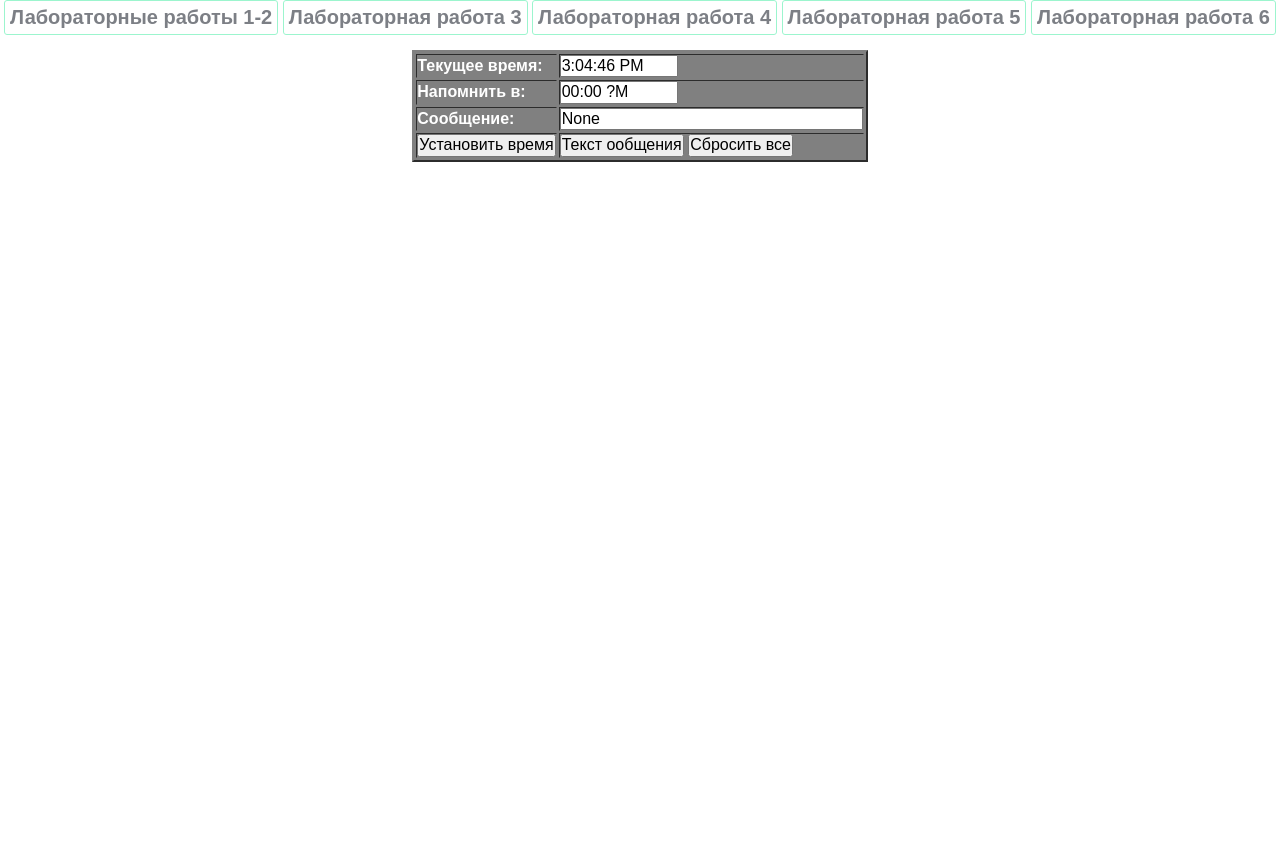
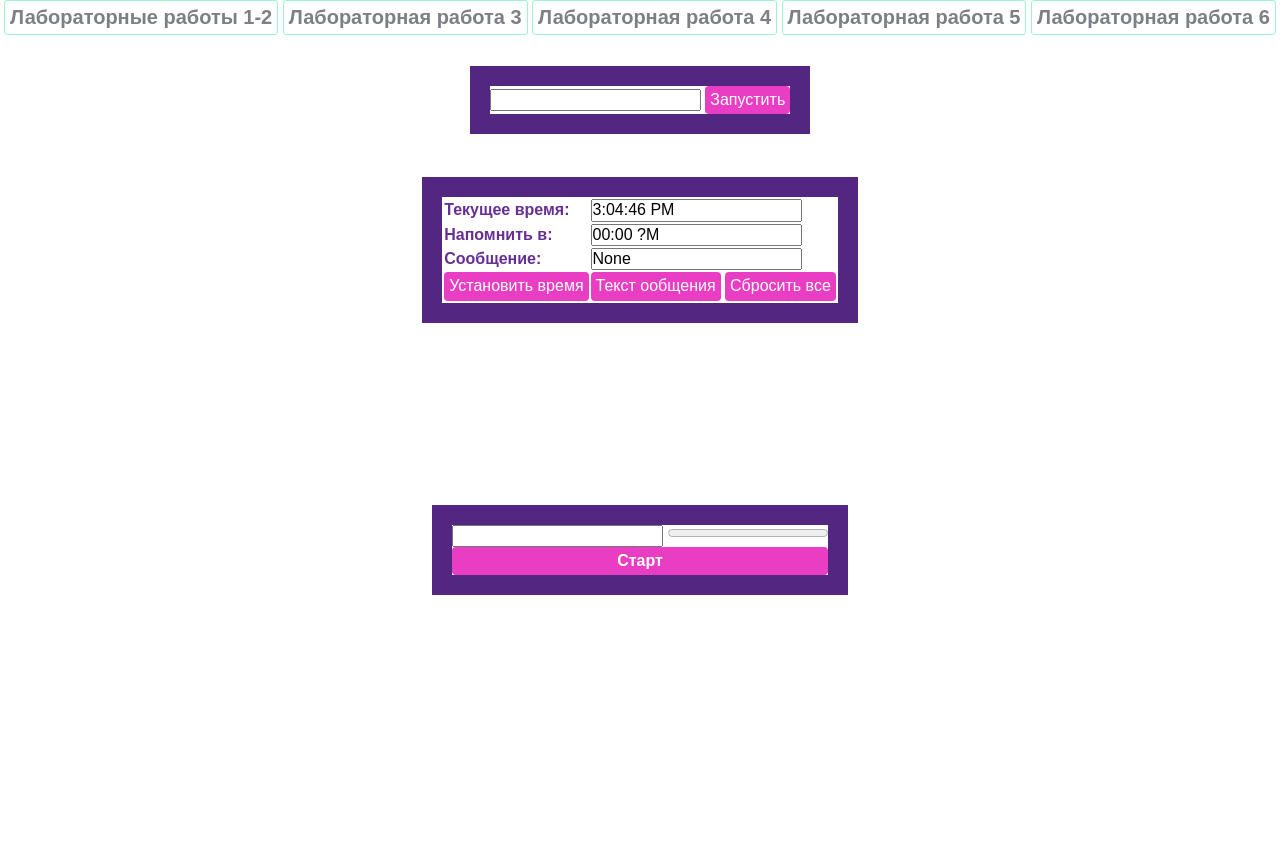
Before and after one commit to Thunderinthegrass/Practice, a website: page app/alarm-clock.html in a window 1280 px wide. Before the commit the page ends 800 px from the top, so only its background shows below. Drawn offline with nearby package versions, Linux system fonts and the light colour scheme.

Commit message:
finiched all tasks

```diff
--- a/app/alarm-clock.html
+++ b/app/alarm-clock.html
@@ -18,98 +18,81 @@
       <a href="alarm-clock.html" class="menu__item menu__item-5">Лабораторная работа 6</a>
     </div>
   </nav>
+  <div class="timer-container">
+    <div class="timer-section">
+      <div class="timer-wrapper">
+        <div class="timer-inner">
+          <input type="text" name="time" id="time">
+          <button id="button" class="timer-btn">Запустить</button>
+          <div id="timer"></div>
+        </div>
+      </div>
+    </div>
+  </div>
 
   <body onLoad="startclock();">
+    <div class="alarm-section">
+      <div class="alarm-wrapper">
+        <div class="alarm-inner">
+          <form name="alert">
+            <table>
+              <tr>
+                <td>
+                  Текущее время:
+                </td>
+                <td>
+                  <input type="text" name="time" value="00:00 ?M">
+                </td>
+              </tr>
+              <tr>
+                <td>Напомнить в:&nbsp;</td>
+                <td>
+                  <input type="text" name="set" value="00:00 ?M">
+                </td>
+              </tr>
+              <tr>
+                <td>Сообщение:</td>
+                <td>
+                  <input type="text" name="message" value="None">
+                </td>
+              </tr>
+              <tr>
+                <td>
+                  <input type="button" class="alarm-btn" value="Установить время" onclick="setalert()">
+                </td>
+                <td>
+                  <input type="button" class="alarm-btn" value="Текст ообщения" onclick="setmess()">
+                  <input type="button" class="alarm-btn" value="Сбросить все" onclick="quit()">
+                </td>
+              </tr>
+            </table>
+          </form>
+        </div>
+      </div>
+    </div>
+    <div class="progress-section">
+      <div class="progress-wrapper">
+        <div class="progress-inner">
+          <input type="text" class="progress-inp">
+          <progress class="user-progress" max="30" value="0">
 
-        <SCRIPT>
-        set = null
-        var timerID = null
-        var timerRunning = false
+          </progress>
+          <div class="progress-btn">
+            Старт
+          </div>
+          <div class="out-progress">
 
-        function stopclock() {
-        if(timerRunning)
-        clearTimeout(timerID)
-        timerRunning = false
-        }
-        function startclock() {
-        stopclock()
-        showtime()
-        }
-        function showtime(){
-        var now = new Date()
-        var hours = now.getHours()
-        var minutes = now.getMinutes()
-        var seconds = now.getSeconds()
-        var timeValue = "" + ((hours > 12) ? hours - 12 : hours)
-        timeValue += ((minutes < 10) ? ":0" : ":") + minutes
-        timeValue += ((seconds < 10) ? ":0" : ":") + seconds
-        timeValue += (hours >= 12) ? " PM" : " AM"
-        document.alert.time.value = timeValue
-        if(timeValue == set){
-        alert(message);
-        }
-        timerID = setTimeout("showtime()",1000)
-        timerRunning = true
-        }
-        function setalert() {
-        set = prompt("Установка времени напоминания.\nВведите время в формате 0:00:00. Например 11:01:00 AM","");
-        document.alert.set.value = set
-        if (document.alert.message.value == "None"){
-        setmess();
-        }
-        if (document.alert.message.value == "null"){
-        setmess();
-        }
-        }
-        function setmess() {
-
-        message = prompt("Установка сообщения для напоминания.\nВведите свое сообщение.","");
-        document.alert.message.value = message
-        }
-        function quit() {
-        if(confirm("Сбросить все установки?")) {
-        close()
-        }
-        }
-        </SCRIPT>
-        </font>
-        <CENTER>
-        <FORM NAME="alert">
-        <TABLE bgcolor="#808080" border="2">
-        <TR><TD><font size="3" color="#FFFFFF"><b>Текущее время:</b></font> </TD><TD>
-        <font size="3" color="#FFFFFF">
-        <b><INPUT TYPE=TEXT NAME="time" VALUE="00:00 ?M" SIZE=10></b>
-        </font>
-        </TD></TR>
-        <TR><TD><font size="3" color="#FFFFFF"><b>Напомнить в:&nbsp;</b></font> </TD><TD>
-        <font size="3" color="#FFFFFF">
-        <b><INPUT TYPE=TEXT NAME="set" VALUE="00:00 ?M" SIZE=10></b>
-        </font>
-        </TD></TR>
-        <TR><TD><font size="3" color="#FFFFFF"><b>Сообщение:</b></font> </TD><TD>
-        <font size="3" color="#FFFFFF">
-        <b><INPUT TYPE=TEXT NAME="message" VALUE="None" SIZE=30></b>
-        </font>
-        </TD></TR>
-        <TR><TD>
-        <font size="3" color="#FFFFFF">
-        <b><INPUT TYPE=BUTTON STYLE="WIDTH:140" VALUE="Установить время" ONCLICK="setalert()"></b>
-        </font>
-        </TD><TD>
-        <font size="3" color="#FFFFFF">
-        <b><INPUT TYPE=BUTTON STYLE="WIDTH:120" VALUE="Текст ообщения" ONCLICK="setmess()"></b></font><font size="3" color="#FFFFFF"><b>
-        <INPUT TYPE=BUTTON STYLE="WIDTH:100" VALUE="Сбросить все" ONCLICK="quit()"></b>
-        </font>
-        </TD></TR>
-        </TABLE>
-        </FORM>
-        </center>
+          </div>
+        </div>
+      </div>
+    </div>
     </section>
     </div>
 
     <script src="https://ajax.googleapis.com/ajax/libs/jquery/3.4.1/jquery.min.js"></script>
     <script src="js/libs.min.js"></script>
     <script src="js/main.js"></script>
+    <script src="js/alarm-clock.js"></script>
   </body>
 
 </html>
--- /dev/null
+++ b/app/js/alarm-clock.js
@@ -0,0 +1,117 @@
+set = null;
+let timerID = null;
+let timerRunning = false;
+function stopclock() {
+  if (timerRunning)
+    clearTimeout(timerID)
+  timerRunning = false;
+}
+function startclock() {
+  stopclock();
+  showtime();
+}
+function showtime() {
+  let now = new Date();
+  let hours = now.getHours();
+  let minutes = now.getMinutes();
+  let seconds = now.getSeconds();
+  let timeValue = "" + ((hours > 12) ? hours - 12 : hours);
+  timeValue += ((minutes < 10) ? ":0" : ":") + minutes;
+  timeValue += ((seconds < 10) ? ":0" : ":") + seconds;
+  timeValue += (hours >= 12) ? " PM" : " AM";
+  document.alert.time.value = timeValue;
+  if (timeValue == set) {
+    alert(message);
+  }
+  timerID = setTimeout("showtime()", 1000);
+  timerRunning = true;
+}
+function setalert() {
+  set = prompt("Установка времени напоминания.\nВведите время в формате 0:00:00. Например 11:01:00 AM", "");
+  document.alert.set.value = set;
+  if (document.alert.message.value == "None") {
+    setmess();
+  }
+  if (document.alert.message.value == "null") {
+    setmess();
+  }
+}
+function setmess() {
+  message = prompt("Установка сообщения для напоминания.\nВведите свое сообщение.", "");
+  document.alert.message.value = message;
+}
+function quit() {
+  if (confirm("Сбросить все установки?")) {
+    close();
+  }
+}
+
+
+// timer
+let timerInput = document.getElementById("time");
+let buttonRun = document.getElementById("button")
+let timerShow = document.getElementById("timer");
+
+buttonRun.addEventListener('click', function () {
+  timeMinut = parseInt(timerInput.value) * 60;
+})
+
+timer = setInterval(function () {
+  seconds = timeMinut % 60
+  minutes = timeMinut / 60 % 60
+  hour = timeMinut / 60 / 60 % 60
+  if (timeMinut < 0) {
+    clearInterval(timer);
+    alert("Время закончилось");
+  } else {
+    let strTimer = `${Math.trunc(hour)}:${Math.trunc(minutes)}:${seconds}`;
+    timerShow.innerHTML = strTimer;
+  }
+  --timeMinut;
+}, 1000)
+
+// progress
+function userProgress(time) {
+  let start = 0;
+  let outProgress = document.querySelector('.out-progress');
+  let progressElement = document.querySelector('.user-progress');
+  let progressBtn = document.querySelector('.progress-btn');
+  let progressInp = document.querySelector('.progress-inp');
+  let r = Math.floor(Math.random() * Math.floor(101));
+  console.log(r);
+
+  progressBtn.onclick = function () {
+
+
+    let valInp = progressInp.value;
+    let progressInpNum = Number(valInp);
+    console.log(progressInpNum);
+
+    let intervalId = setInterval(function () {
+      if (start > 30 && r != progressInpNum) {
+        clearInterval(intervalId);
+        outProgress.innerHTML = 'Не угадал';
+      }
+      if (r == progressInpNum) {
+        outProgress.innerHTML = 'Угадал';
+        clearInterval(intervalId);
+      }
+      else {
+        progressElement.value = start;
+
+      }
+
+      start++;
+    }, time);
+
+    if (r != progressInpNum) {
+      if (r > progressInpNum) {
+        outProgress.innerHTML = 'Больше';
+      }
+      else if (r < progressInpNum) {
+        outProgress.innerHTML = 'Меньше';
+      }
+    }
+  }
+}
+userProgress(1000);
--- a/app/scss/style.scss
+++ b/app/scss/style.scss
@@ -62,8 +62,65 @@ body {
   color: #4b0981d8;
   font-weight: bold;
 }
+.timer-container {
+  display: flex;
+  height: 200px;
+}
+
+.timer {
+  margin: auto;
+}
 .clock-body{
   padding: 50px 0;
+  height: 100vh;
+  display: flex;
+  justify-content: space-around;
+  align-items: center;
+  flex-direction: column;
+}
+.alarm-section,
+.timer-section,
+.progress-section{
+  height: 50vh;
+  display: flex;
+  justify-content: center;
+  align-items: center;
+}
+.alarm-inner,
+.timer-inner,
+.progress-inner{
+  background: #ffffff;
+}
+.alarm-wrapper,
+.timer-wrapper,
+.progress-wrapper{
+  background: #3c0870e0;
+  padding: 20px;
+  transform: translateY(-150px);
+}
+.alarm-btn,
+.timer-btn,
+.progress-btn{
+  -webkit-appearance: none;
+  padding: 5px;
+  border-radius: 4px;
+  transition: 0.4s;
+  outline: none;
+  border: none;
+  background: #e61cbad8;
+  color: #ffffff;
+  text-align: center;
+  cursor: pointer;
+  &:hover {
+    background: #12e4d9;
+    color: #e9e1ed;
+  }
+  &:active {
+    background: rgb(224, 11, 11);
+  }
+  &:focus{
+    background: #12e4d9;
+  }
 }
 .container {
   width: 100%;
@@ -192,7 +249,6 @@ span {
   transform: translateY(-50%);
 }
 .out {
-  // background: rgb(220, 165, 241);
   height: 30px;
   width: 200px;
   display: inline-block;
@@ -204,14 +260,6 @@ span {
 .d-none {
   display: none;
 }
-// .d-flex{
-//   display: flex;
-//   width: 300px;
-//   height: 300px;
-//   background: rgb(39, 236, 227);
-//   border: 1px solid #1ac5f0;
-//   z-index: 1000;
-// }
 .d-vis {
   display: flex;
   justify-content: space-between;
@@ -256,7 +304,9 @@ span {
   position: absolute;
   top: 0;
   right: 0;
-  width: 50px;
+  width: 50px
+  ;
+
   color: #ffffff;
   font-weight: bold;
   background: #d31f1f;
@@ -266,8 +316,6 @@ span {
   width: 650px;
   height: 300px;
   position: relative;
-  // background: rgb(39, 236, 227);
-  // border: 1px solid #1ac5f0;
 }
 .players-turn {
   position: absolute;
@@ -304,7 +352,6 @@ span {
 .block {
   width: 100px;
   height: 100px;
-  // background: rgba(233, 222, 222, 0.323);
   border: 1px solid #1ac5f0;
   box-sizing: border-box;
   display: flex;
@@ -316,7 +363,6 @@ span {
 .block-x {
   width: 100px;
   height: 100px;
-  // background: rgba(233, 222, 222, 0.323);
   border: 1px solid #ec07d9;
   box-sizing: border-box;
   display: flex;
@@ -522,12 +568,10 @@ span {
 }
 .currency-label-3 {
   left: 0;
-  top: 48px;
-}
+  top: 48px;}
 .currency-label-4 {
   left: 0;
-  top: 70px;
-}
+  top: 70px;}
 .currency-label-5 {
   left: 0;
   top: 93px;
@@ -542,8 +586,7 @@ span {
 }
 .currency-label-8 {
   left: 0;
-  top: 160px;
-}
+  top: 160px;}
 .prompt {
   position: absolute;
   left: 50px;
@@ -551,8 +594,7 @@ span {
   border: 2px solid #ffe600;
   img {
     width: 50px;
-    height: 50px;
-  }
+    height: 50px;}
 }
 .result {
   width: 180px;
@@ -563,13 +605,11 @@ span {
   border: 1px solid #11e0ad;
   text-align: center;
   padding: 5px;
-  font-weight: normal;
-}
+  font-weight: normal;}
 .btn__l5 {
   position: absolute;
   left: 130px;
-  bottom: 30px;
-}
+  bottom: 30px;}
 .active {
   background: #1ce2e9;
 }
```
Also changed, not shown: app/index.html (+0 -93 lines), app/js/main.js (+0 -36 lines), app/css/style.min.css. Lines whose indentation alone changed are shown as unchanged.
